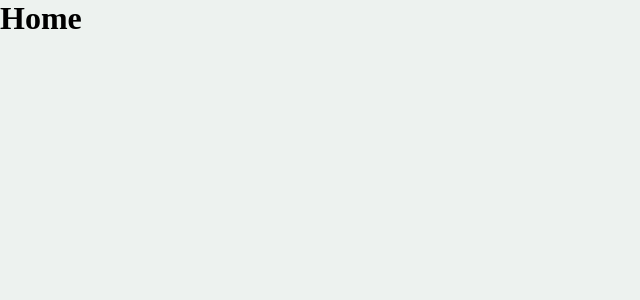
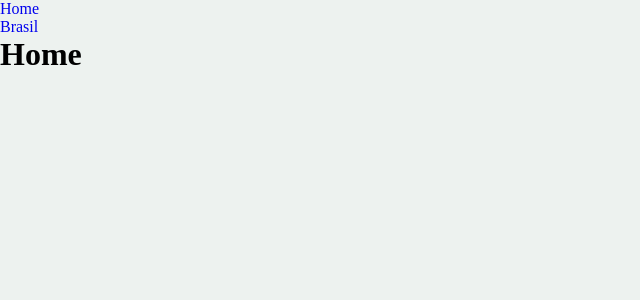
Before and after one commit to hospitalalemao/reactjs-challenge, a React (Vite) app: page / in a window 1280 px wide. Shown: the top 300 px of the page, without its empty margins (0-640 px from the left). Built offline with nearby package versions, Linux system fonts and the light colour scheme.

Commit message:
feat: Adds MenuBar component

```diff
--- /dev/null
+++ b/src/components/MenuBar/index.tsx
@@ -0,0 +1,18 @@
+import { NavLink } from 'react-router-dom';
+
+function MenuBar() {
+  return (
+    <nav>
+      <ul>
+        <li>
+          <NavLink to="/">Home</NavLink>
+        </li>
+        <li>
+          <NavLink to="/brazil">Brasil</NavLink>
+        </li>
+      </ul>
+    </nav>
+  );
+}
+
+export default MenuBar;
--- a/src/main.tsx
+++ b/src/main.tsx
@@ -1,12 +1,10 @@
 import React from 'react';
 import ReactDOM from 'react-dom/client';
-import { BrowserRouter, Routes, Route } from 'react-router-dom';
 import { QueryClient, QueryClientProvider } from '@tanstack/react-query';
 import { ThemeProvider } from 'styled-components';
-import BrazilPage from './pages/BrazilPage';
-import HomePage from './pages/HomePage';
 import GlobalStyle from './styles/global';
 import light from './styles/themes/light';
+import App from './pages/App';
 
 const queryClient = new QueryClient({
   defaultOptions: {
@@ -21,12 +19,7 @@ ReactDOM.createRoot(document.getElementById('root') as HTMLElement).render(
     <ThemeProvider theme={light}>
       <GlobalStyle />
       <QueryClientProvider client={queryClient}>
-        <BrowserRouter>
-          <Routes>
-            <Route path="/" element={<HomePage />} />
-            <Route path="/brazil" element={<BrazilPage />} />
-          </Routes>
-        </BrowserRouter>
+        <App />
       </QueryClientProvider>
     </ThemeProvider>
   </React.StrictMode>
--- /dev/null
+++ b/src/pages/App/index.tsx
@@ -0,0 +1,18 @@
+import { BrowserRouter, Routes, Route } from 'react-router-dom';
+import MenuBar from '../../components/MenuBar';
+import BrazilPage from '../BrazilPage';
+import HomePage from '../HomePage';
+
+function App() {
+  return (
+    <BrowserRouter>
+      <MenuBar />
+      <Routes>
+        <Route path="/" element={<HomePage />} />
+        <Route path="/brazil" element={<BrazilPage />} />
+      </Routes>
+    </BrowserRouter>
+  );
+}
+
+export default App;
```
